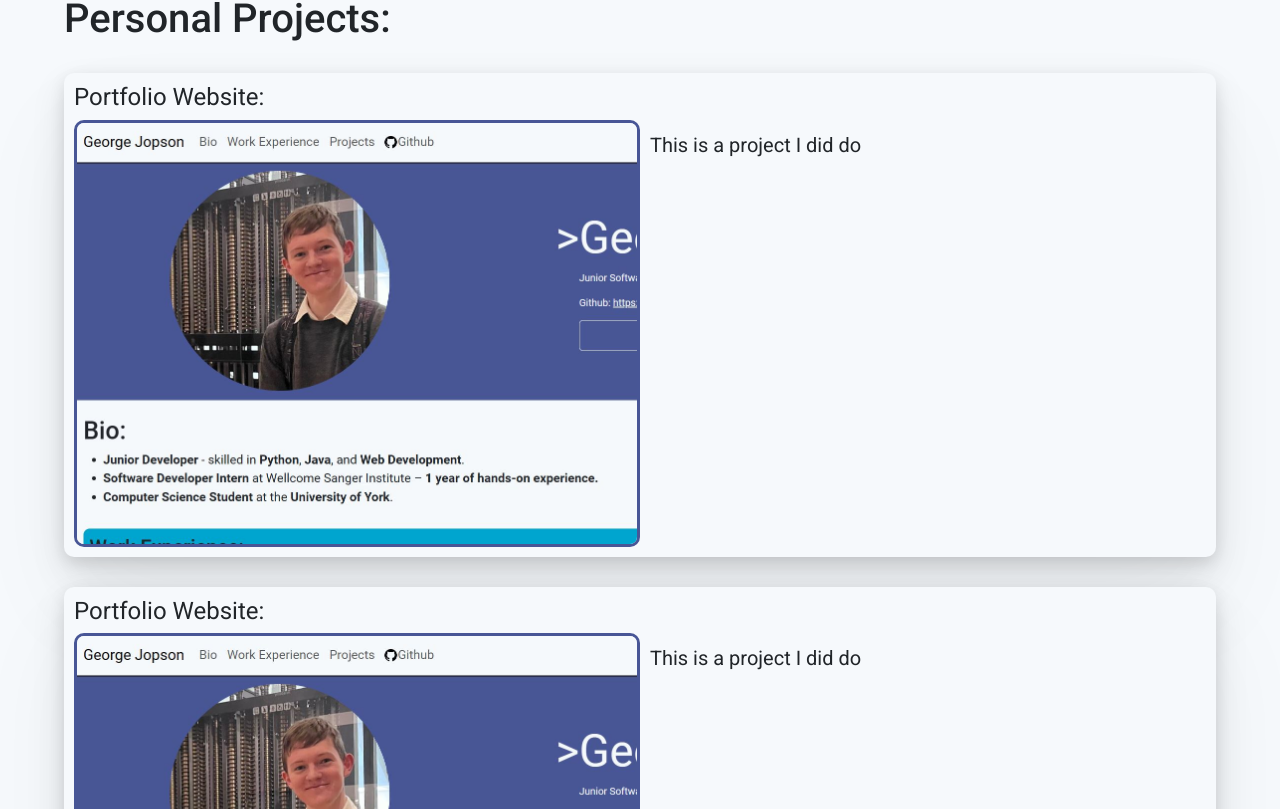
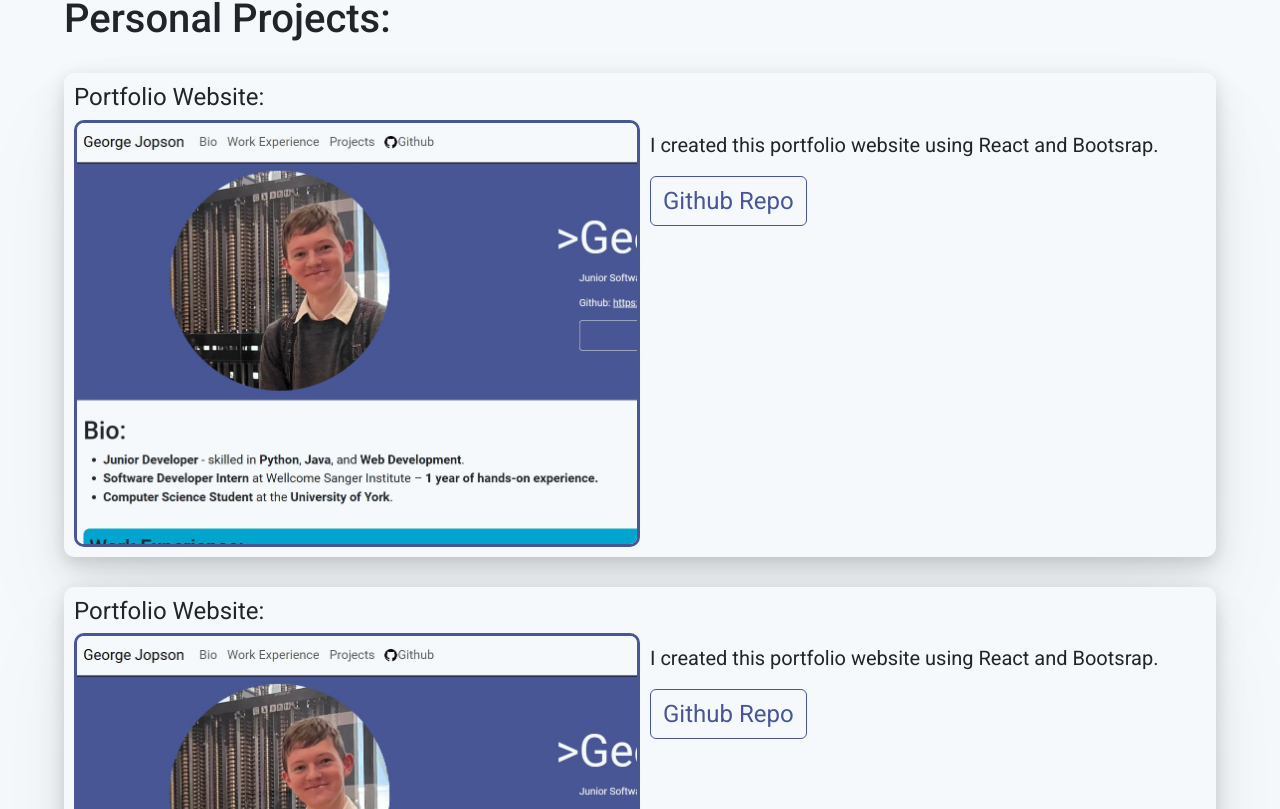
Before and after one commit to GeorgeJopson/GeorgeJopson.github.io, a React (Create React App) app: page / in a window 1280 px wide. Shown: the part 1031-1840 px from the top of the page. Built offline with nearby package versions, Linux system fonts and the light colour scheme.

Commit message:
Refactor button stylings

```diff
--- a/src/Components/AchievementCarousel/AchievementCarousel.js
+++ b/src/Components/AchievementCarousel/AchievementCarousel.js
@@ -37,7 +37,7 @@ function AchievementCarousel({achievementData}){
   const carouselItems = achievements.map((achievement, index)=>
       <div className="carouselItem" key={index}>
         <p className="robotoMedium carouselItemText headerText">{achievement.title}</p>
-        <button className="btnSeeMore btn btn-outline-primary btnRegular outlineBtnHighlightWarm robotoRegular headerText" onClick={()=>setOpenModalIndex(index)}>See More ...</button>
+        <button className="btnSeeMore btn btn-outline-primary btnTightPadding btnWide outlineBtnForHighlightWarmBackground robotoRegular headerText" onClick={()=>setOpenModalIndex(index)}>See More ...</button>
       </div>
   );
   const modalsInfo = achievements.map((achievement)=>{
--- a/src/Components/Header/Header.js
+++ b/src/Components/Header/Header.js
@@ -42,7 +42,7 @@ function HeaderTitleoBox(){
 function DownloadCVButton(){
   return(
     <a href={'/George-Jopson-CV.pdf'} target="_blank" rel="noreferrer">
-      <button type="button" className="btn btn-outline-primary btn-large robotoMedium headerText btnRegular outlineBtnPrimary">Download CV</button>
+      <button type="button" className="btn btn-outline-primary btn-large robotoMedium headerText btnTightPadding btnWide outlineBtnForPrimaryBackground">Download CV</button>
     </a>
   );
 }
--- a/src/Components/Projects/Projects.js
+++ b/src/Components/Projects/Projects.js
@@ -1,6 +1,7 @@
 import './Projects.css';
 import '../../stylings/fonts.css';
 import '../../stylings/colors.css';
+import '../../stylings/buttons.css';
 
 function Projects(){
   return(
@@ -20,7 +21,10 @@ function ProjectBox(){
       <div className="projectInfoBox">
         <img src='/portfolioWebsite.JPG' alt='Portfolio website' className='projectInfoImage'/>
         <div className="projectInfoText">
-          <p className="robotoRegular paragraphText">This is a project I did do</p>
+          <p className="robotoRegular paragraphText">I created this portfolio website using React and Bootsrap.</p>
+          <a href={'/George-Jopson-CV.pdf'} target="_blank" rel="noreferrer">
+            <button className="btn btn-outline-primary robotoRegular subtitleText outlineBtnForRegularBackground">Github Repo</button>
+          </a>
         </div>
       </div>
     </div>
--- a/src/stylings/buttons.css
+++ b/src/stylings/buttons.css
@@ -1,21 +1,45 @@
-.btnRegular{
+.btnTightPadding{
   --bs-btn-padding-y: 0;
-  color: var(--background-color);
-  border-color: var(--background-color);
+}
+
+.btnWide{
   width: 100%;
 }
 
-.outlineBtnPrimary:hover,
-.outlineBtnPrimary:focus,
-.outlineBtnPrimary:active{
+.outlineBtnForRegularBackground{
+  color: var(--primary-accent);
+  border-color: var(--primary-accent);
+}
+
+.outlineBtnForRegularBackground:hover,
+.outlineBtnForRegularBackground:focus,
+.outlineBtnForRegularBackground:active{
+  background-color: var(--primary-accent) !important;
+  color: var(--background-color) !important;
+  border-color: var(--primary-accent) !important;
+}
+
+.outlineBtnForPrimaryBackground{
+  color: var(--background-color);
+  border-color: var(--background-color);
+}
+
+.outlineBtnForPrimaryBackground:hover,
+.outlineBtnForPrimaryBackground:focus,
+.outlineBtnForPrimaryBackground:active{
   background-color: var(--background-color) !important;
   color: var(--primary-accent) !important;
   border-color: var(--background-color) !important;
 }
 
-.outlineBtnHighlightWarm:hover,
-.outlineBtnHighlightWarm:focus,
-.outlineBtnHighlightWarm:active{
+.outlineBtnForHighlightWarmBackground{
+  color: var(--background-color);
+  border-color: var(--background-color);
+}
+
+.outlineBtnForHighlightWarmBackground:hover,
+.outlineBtnForHighlightWarmBackground:focus,
+.outlineBtnForHighlightWarmBackground:active{
   background-color: var(--background-color) !important;
   color: var(--highlight-warm) !important;
   border-color: var(--background-color) !important;
```
